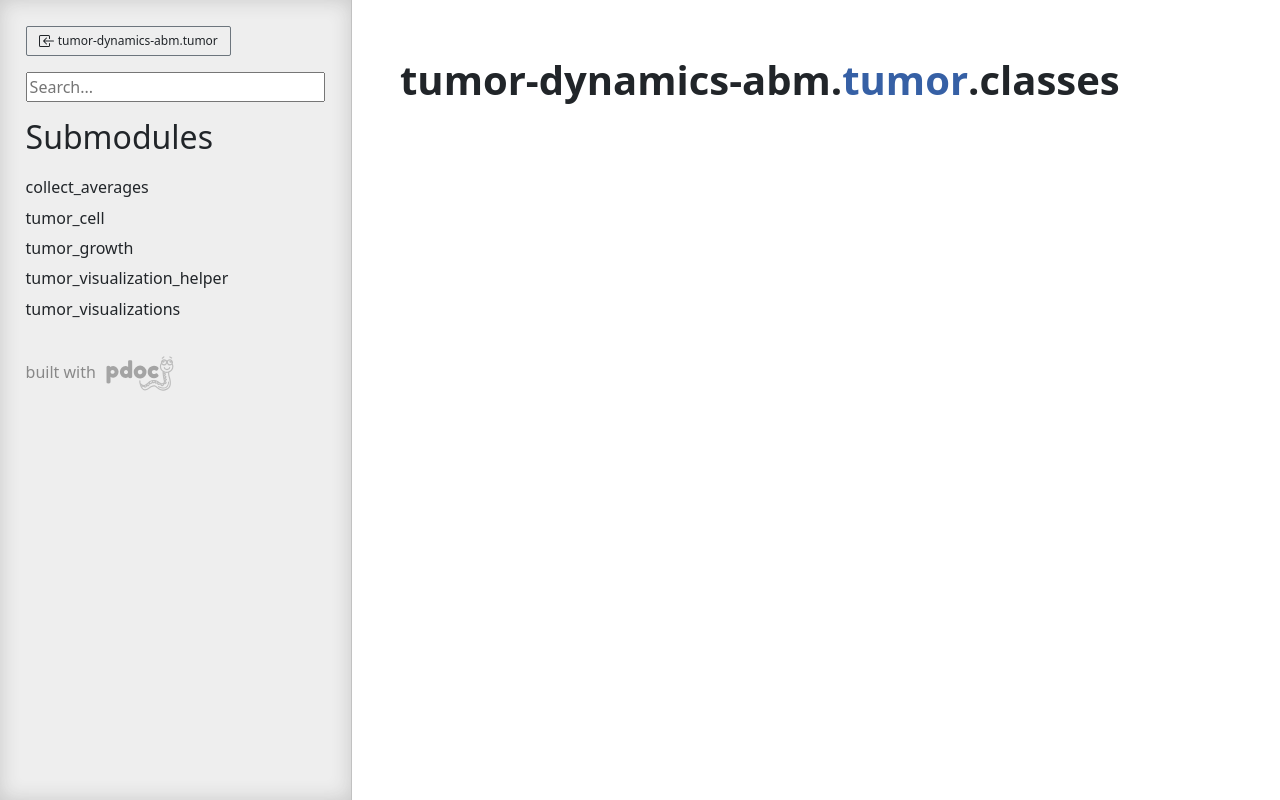
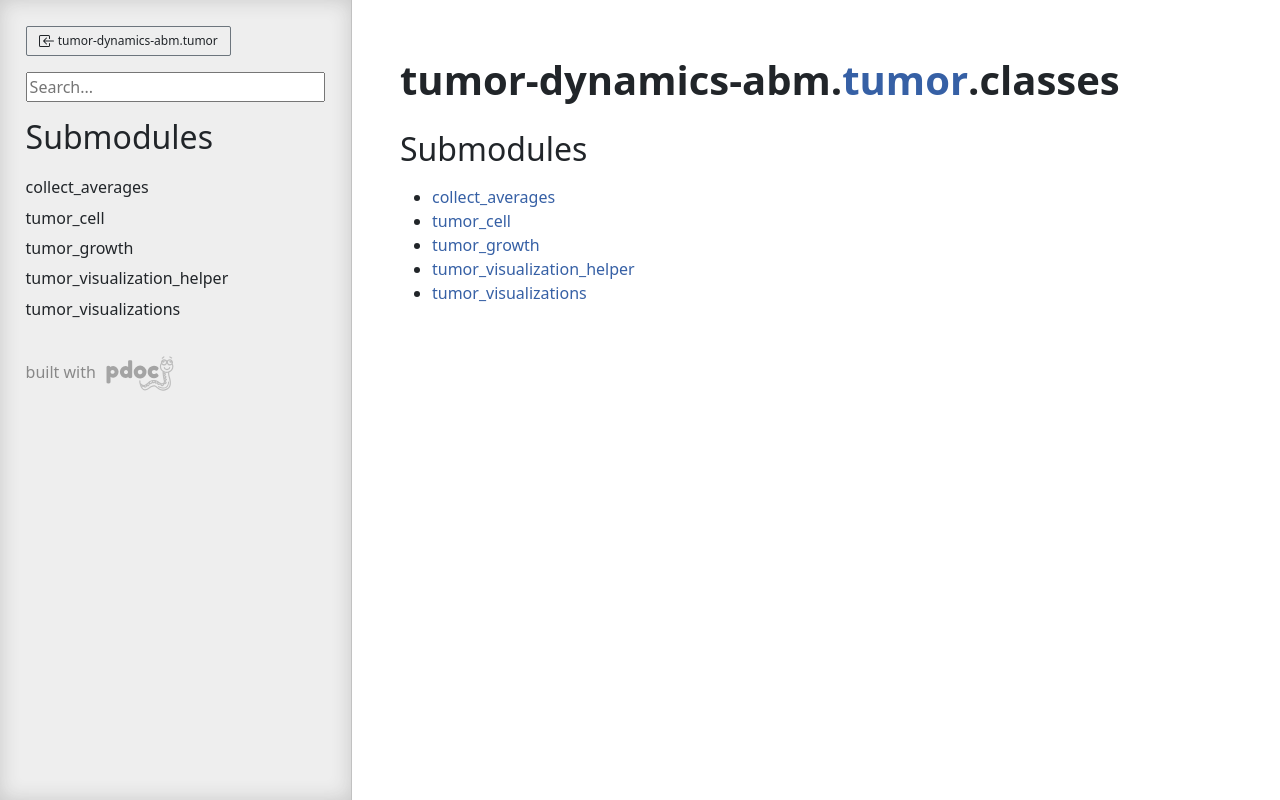
Before and after one commit to Ninavd/tumor-dynamics-abm, a plain HTML site: page docs/tumor-dynamics-abm/tumor/classes.html in a window 1280 px wide. Drawn offline with nearby package versions, Linux system fonts and the light colour scheme.

Commit message:
docs updated

```diff
--- a/docs/tumor-dynamics-abm/tumor/classes.html
+++ b/docs/tumor-dynamics-abm/tumor/classes.html
@@ -73,7 +73,14 @@
 tumor-dynamics-abm<wbr>.<a href="./../tumor.html">tumor</a><wbr>.classes    </h1>
 
 
-
+            <h2>Submodules</h2>
+            <ul>
+                    <li><a href="classes/collect_averages.html">collect_averages</a></li>
+                    <li><a href="classes/tumor_cell.html">tumor_cell</a></li>
+                    <li><a href="classes/tumor_growth.html">tumor_growth</a></li>
+                    <li><a href="classes/tumor_visualization_helper.html">tumor_visualization_helper</a></li>
+                    <li><a href="classes/tumor_visualizations.html">tumor_visualizations</a></li>
+            </ul>
 
 
             </section>
```
